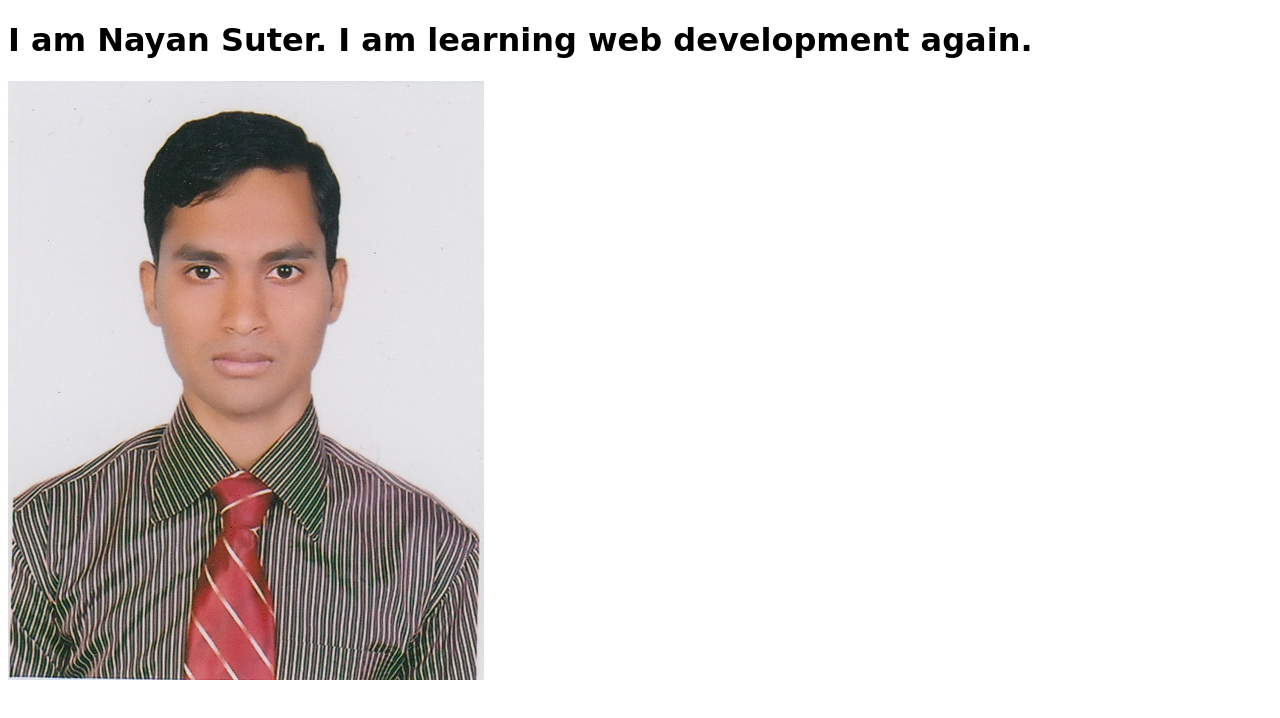
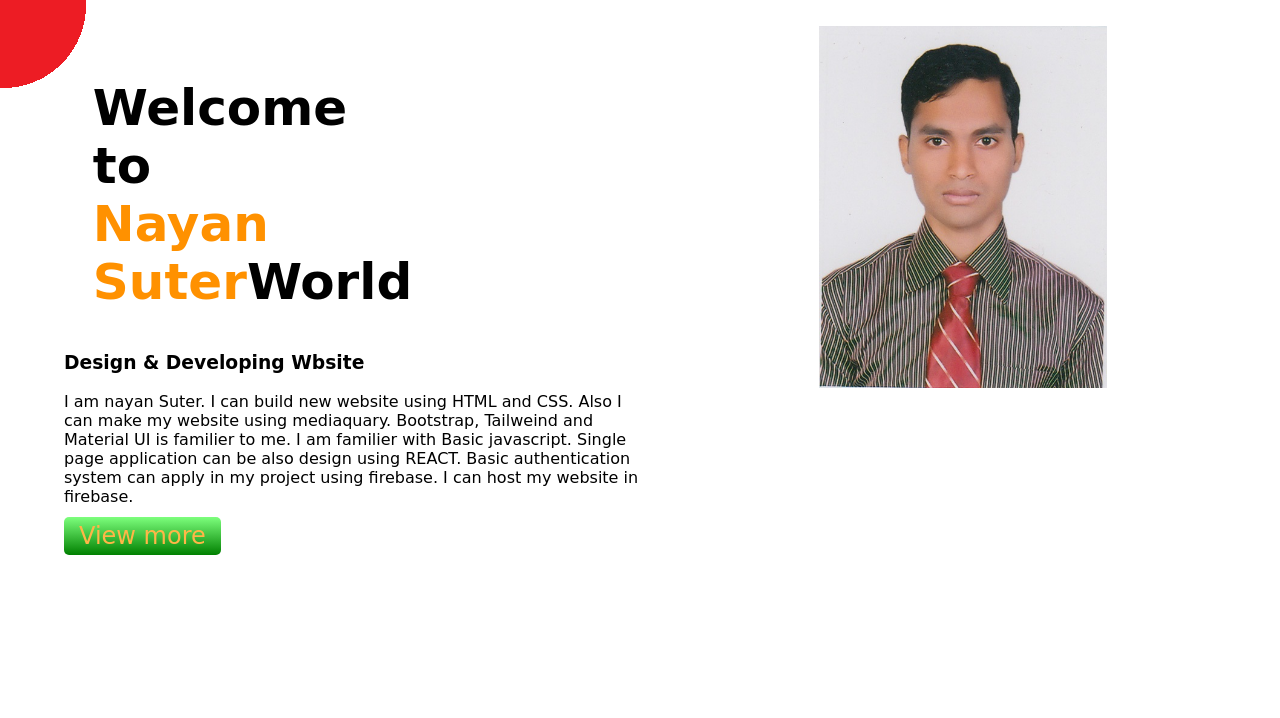
Before and after one commit to NayanSuter111/My-Portfolio-M1M4, a plain HTML site: page index.html in a window 1280 px wide. Drawn offline with Linux system fonts and the light colour scheme; a web font is replaced by a local one.

Commit message:
welcome section addeded

```diff
--- a/index.html
+++ b/index.html
@@ -1,20 +1,36 @@
 <!DOCTYPE html>
 <html lang="en">
+
 <head>
     <meta charset="UTF-8">
     <meta http-equiv="X-UA-Compatible" content="IE=edge">
     <meta name="viewport" content="width=device-width, initial-scale=1.0">
     <title>My Portfolio</title>
     <link rel="preconnect" href="https://fonts.googleapis.com">
-<link rel="preconnect" href="https://fonts.gstatic.com" crossorigin>
-<link href="https://fonts.googleapis.com/css2?family=My+Soul&family=Tapestry&display=swap" rel="stylesheet">
+    <link rel="preconnect" href="https://fonts.gstatic.com" crossorigin>
+    <link href="https://fonts.googleapis.com/css2?family=My+Soul&family=Tapestry&display=swap" rel="stylesheet">
     <link rel="shortcut icon" href="images/icon.png" type="image/x-icon">
     <link rel="stylesheet" href="style.css">
 </head>
+
 <body>
-<h1>I am Nayan Suter. I am learning web development again.</h1>
-    <div>
-        <img src="images/Nayan.jpg" alt="">
-    </div>
+    <section class="welcome-section">
+        <div class="welcome">
+            <h1 class="welcome">Welcome to <br> <span>Nayan Suter</span>World</h1>
+            <h3>Design & Developing Wbsite</h3>
+            <p>I am nayan Suter. I can build new website using HTML and CSS. Also I can make my website using
+                mediaquary.
+                Bootstrap, Tailweind and Material UI is familier to me. I am familier with Basic javascript. Single page
+                application can be also design using REACT. Basic authentication system can apply in my project using
+                firebase.
+                I can host my website in firebase.</p>
+            <a target=_blank href="https://www.google.com/">View more</a>
+        </div>
+        <div class="welcome">
+            <img src="images/Nayan.jpg" alt="">
+        </div>
+    </section>
+
 </body>
+
 </html>
--- a/style.css
+++ b/style.css
@@ -1,4 +1,39 @@
-body{
+body {
     /* font-family: 'My Soul', cursive; */
     font-family: 'Tapestry', cursive;
+    margin: 0;
 }
+
+h1 {
+    font-size: 50px;
+}
+
+.welcome span {
+    color: rgb(255, 145, 0);
+}
+
+.welcome-section {
+    display: flex;
+    background-image: url(images/Banner.png);
+    background-repeat: no-repeat;
+}
+
+.welcome {
+    width: 50%;
+    padding-left: 5%;
+    padding-top: 2%;
+}
+
+.welcome img {
+    width: 50%;
+    padding-left: 20%;
+}
+
+.welcome a {
+    text-decoration: none;
+    background-image: linear-gradient(rgb(125, 255, 125), green);
+    padding: 5px 15px;
+    border-radius: 5px;
+    color: rgb(255, 182, 71);
+    font-size: 1.5em;
+}
```
Also changed, not shown: images/Banner.png (added).
